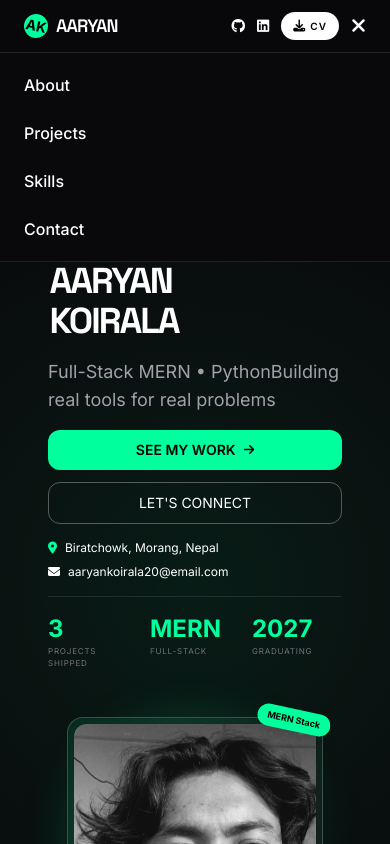
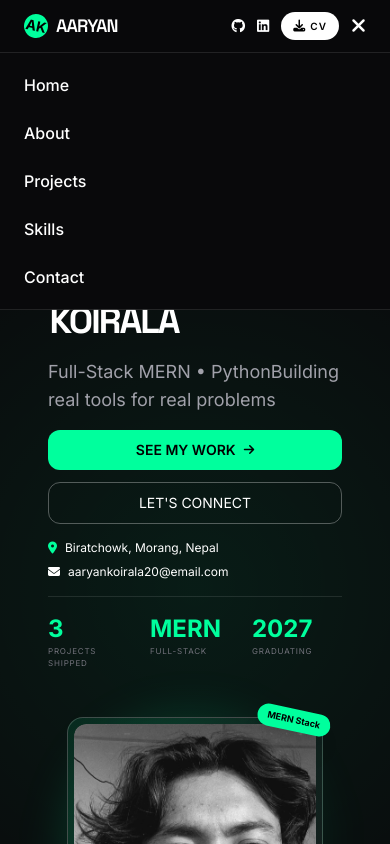
Before and after one commit to Aaryan-dw/aaryanko-, a React (Vite) app: page / in a window 390 px wide. Both pictures are taken after a click on the button 357 px from the left and 26 px from the top of the page. Shown: the top 844 px of the page. Built offline with nearby package versions, Linux system fonts and the light colour scheme.

Commit message:
Added Home in Navbar.jsx

```diff
--- a/src/components/Navbar.jsx
+++ b/src/components/Navbar.jsx
@@ -26,7 +26,7 @@ const Navbar = () => {
         {/* Nav Links - Centered using absolute positioning */}
         <div className="hidden md:flex absolute left-1/2 transform -translate-x-1/2">
           <div className="flex items-center gap-6 lg:gap-8 text-xs uppercase tracking-widest font-medium">
-            <a href="#HeroSection" className='nav-link'>Home</a>
+            <a href="#home" className='nav-link'>Home</a>
             <a href="#about" className="nav-link">About</a>
             <a href="#projects" className="nav-link">Projects</a>
             <a href="#skills" className="nav-link">Skills</a>
@@ -62,6 +62,7 @@ const Navbar = () => {
       {/* Mobile Menu */}
       <div id="mobile-menu" className={`md:hidden bg-zinc-950 border-t border-white/10 px-6 py-4 ${isMobileMenuOpen ? 'block' : 'hidden'}`}>
         <div className="flex flex-col gap-4 text-base font-medium">
+          <a href="#home" onClick={closeMobileMenu} className="py-1 hover:text-[#00ff9d] transition-colors">Home</a>
           <a href="#about" onClick={closeMobileMenu} className="py-1 hover:text-[#00ff9d] transition-colors">About</a>
           <a href="#projects" onClick={closeMobileMenu} className="py-1 hover:text-[#00ff9d] transition-colors">Projects</a>
           <a href="#skills" onClick={closeMobileMenu} className="py-1 hover:text-[#00ff9d] transition-colors">Skills</a>
```
